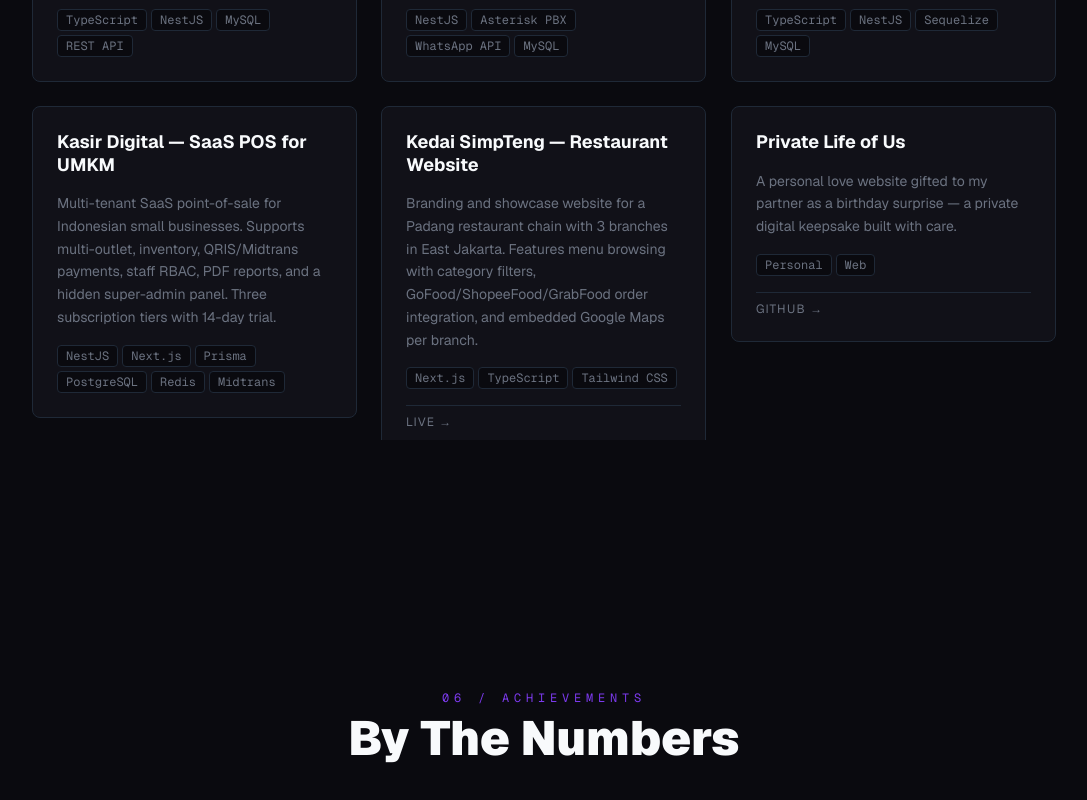
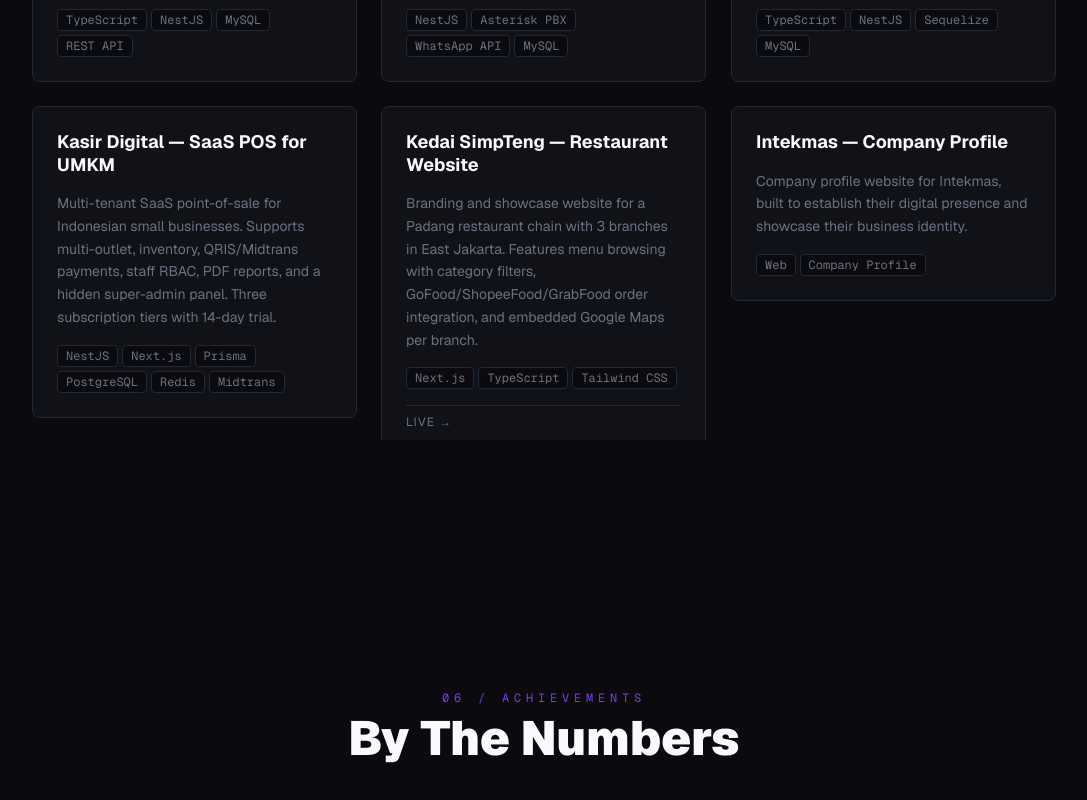
Before and after one commit to gilangmgm98/portofolio, a Next.js app: page / in a window 1280 px wide. Shown: the part 3560-4360 px from the top of the page, without its empty margins (96-1183 px from the left). Built offline with nearby package versions, Linux system fonts and the light colour scheme.

Commit message:
feat: add Intekmas company profile to side projects

```diff
--- a/src/data/projects.ts
+++ b/src/data/projects.ts
@@ -36,6 +36,12 @@ export const projects: Project[] = [
   },
   {
     type: 'side',
+    title: 'Intekmas — Company Profile',
+    description: 'Company profile website for Intekmas, built to establish their digital presence and showcase their business identity.',
+    tags: ['Web', 'Company Profile'],
+  },
+  {
+    type: 'side',
     title: 'Private Life of Us',
     description: 'A personal love website gifted to my partner as a birthday surprise — a private digital keepsake built with care.',
     tags: ['Personal', 'Web'],
```
